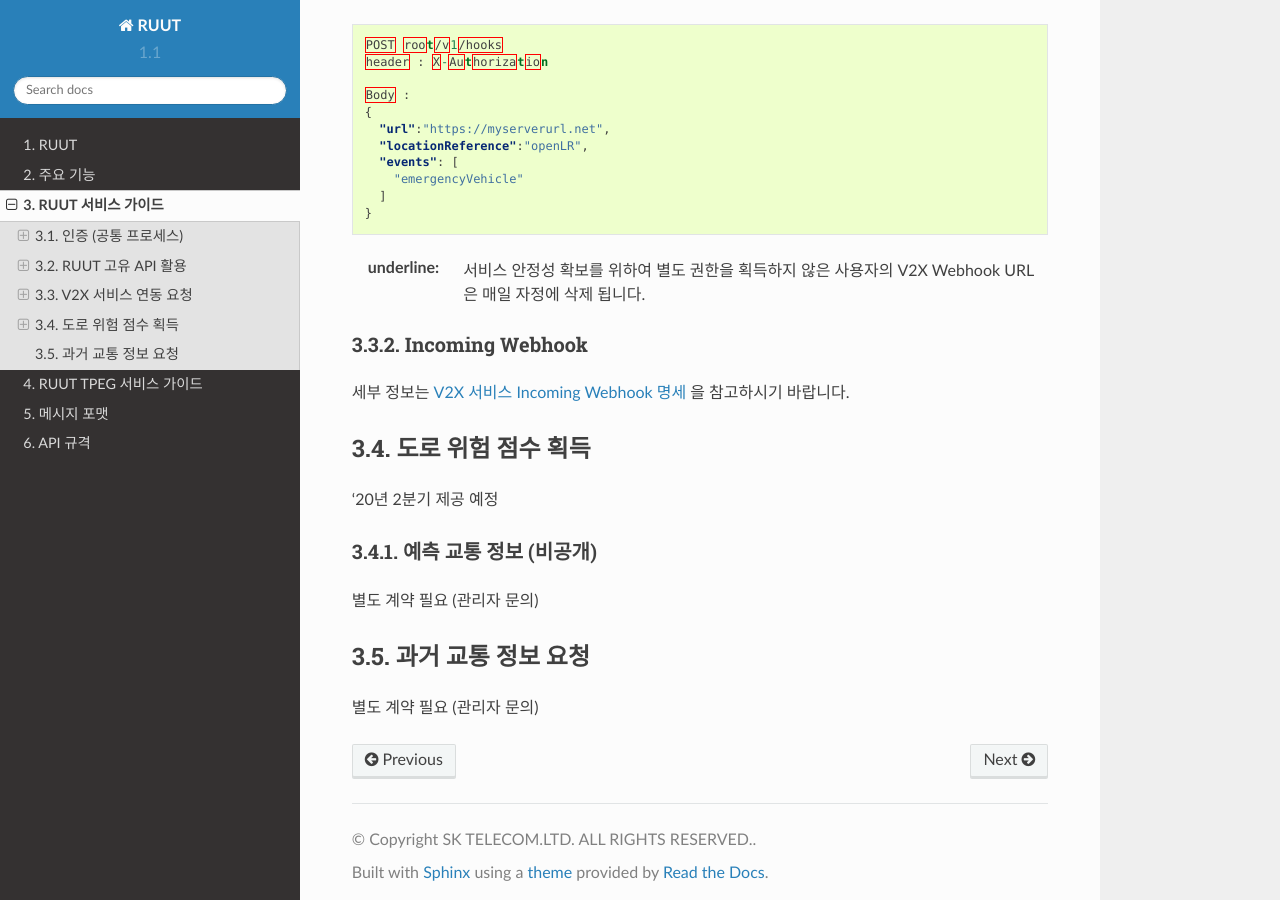
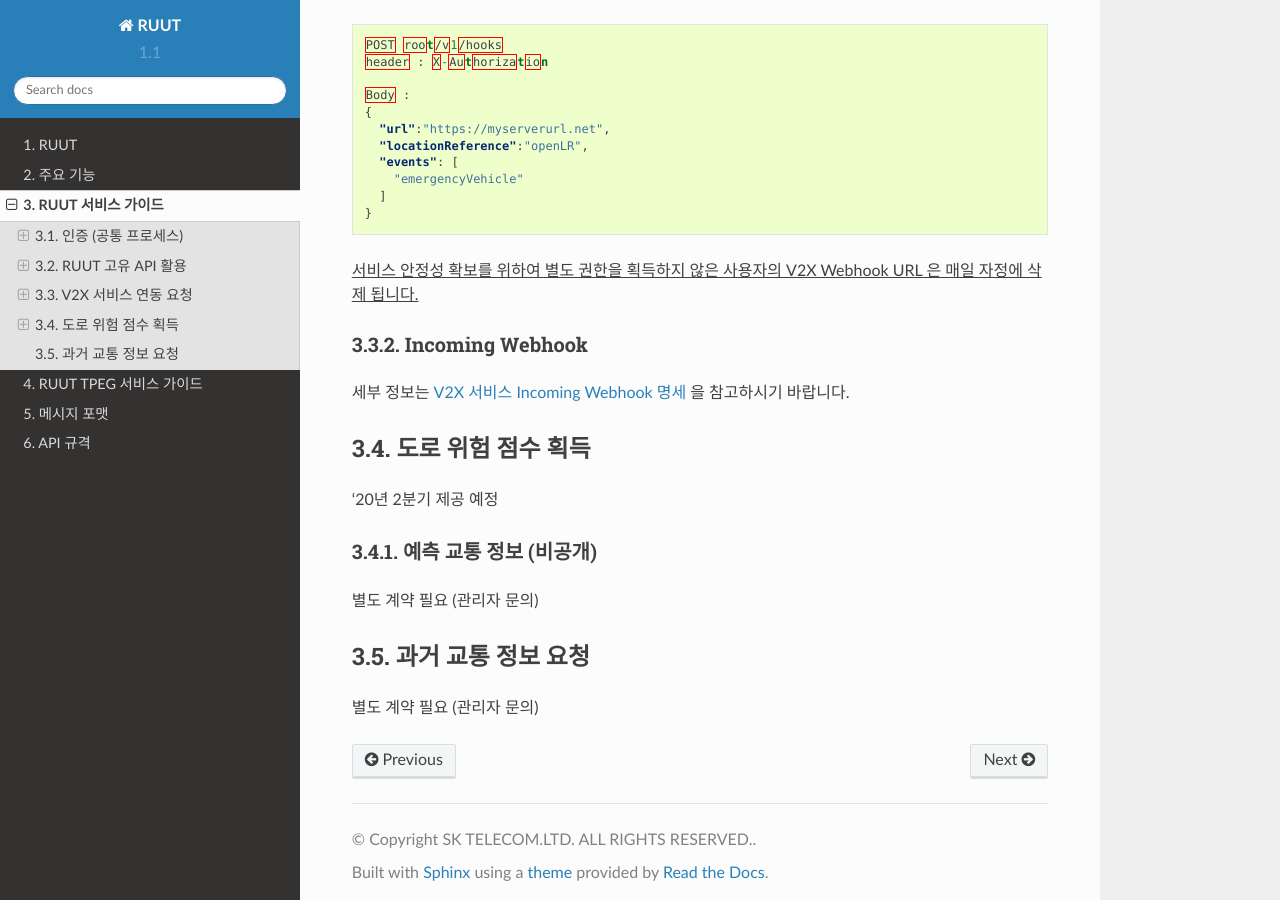
Before and after one commit to skt-smartfleet/ruut_document, a Sphinx documentation site: the page built from source/skt.rst, in a window 1280 px wide and 900 px high, scrolled down 8049 px. Built offline with Sphinx 7.4.7 and the Read the Docs theme 2.0.0, drawn with Linux system fonts in a browser that asks for light colours.

Commit message:
Update skt.rst

```diff
--- a/source/skt.rst
+++ b/source/skt.rst
@@ -476,7 +476,7 @@
      ]
    }
 
-:underline: 서비스 안정성 확보를 위하여 별도 권한을 획득하지 않은 사용자의 V2X Webhook URL 은 매일 자정에 삭제 됩니다.
+:underline:`서비스 안정성 확보를 위하여 별도 권한을 획득하지 않은 사용자의 V2X Webhook URL 은 매일 자정에 삭제 됩니다.`
 
 Incoming Webhook
 ''''''''''''''''''''''''''
```
